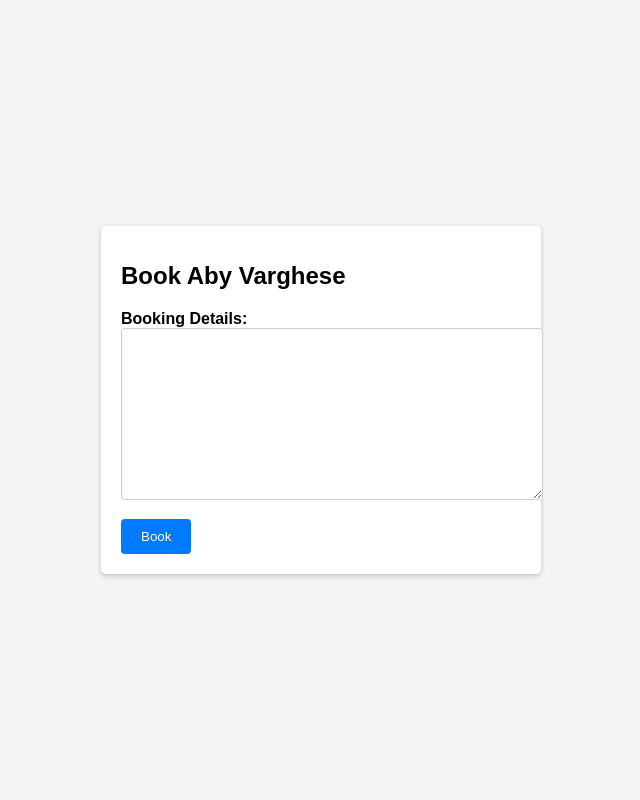
After one commit to AbyvargheseMandapathel/advocate, a Django app: page /book_lawyer/5/ in a window 1280 px wide. The commit adds this page. Shown: the whole page, without its empty margins (319-959 px from the left). Run offline with Django 4.2, Linux system fonts and the light colour scheme; data comes from the database, SQL or seed files in the repository; both versions use the stored data as it was after the commit.

Commit message:
booking done

```diff
--- a/accounts/admin.py
+++ b/accounts/admin.py
@@ -1,6 +1,6 @@
 from django.contrib import admin
 from django.contrib.auth.admin import UserAdmin
-from .models import CustomUser, LawyerProfile , ContactEntry
+from .models import CustomUser, LawyerProfile , ContactEntry , Booking
 
 class CustomUserAdmin(UserAdmin):
     fieldsets = (
@@ -17,3 +17,4 @@ class LawyerProfileAdmin(admin.ModelAdmin):
     list_display = ('id', 'user', 'specialization', 'experience', 'start_date', 'profile_picture')
 
 admin.site.register(ContactEntry)
+admin.site.register(Booking)
--- a/accounts/forms.py
+++ b/accounts/forms.py
@@ -1,5 +1,6 @@
 from django import forms
 from django.contrib.auth.forms import SetPasswordForm
+from .models import Booking
 
 class CustomPasswordResetForm(SetPasswordForm):
     new_password2 = forms.CharField(
@@ -13,3 +14,8 @@ class ContactForm(forms.Form):
     email = forms.EmailField()
     subject = forms.CharField(max_length=100)
     message = forms.CharField(widget=forms.Textarea)
+
+class BookingForm(forms.ModelForm):
+    class Meta:
+        model = Booking
+        fields = ['details']
--- a/accounts/models.py
+++ b/accounts/models.py
@@ -102,3 +102,13 @@ class ContactEntry(models.Model):
 
     def __str__(self):
         return self.name
+
+class Booking(models.Model):
+    user = models.ForeignKey(CustomUser, on_delete=models.CASCADE)
+    lawyer = models.ForeignKey(LawyerProfile, on_delete=models.CASCADE)
+    details = models.TextField()
+    # created_at = models.DateTimeField(auto_now_add=True)
+    # date_time = models.DateTimeField(null=False, blank=False)
+
+    def __str__(self):
+        return self.user.email
--- /dev/null
+++ b/accounts/templates/book_lawyer.html
@@ -0,0 +1,77 @@
+<!DOCTYPE html>
+<html lang="en">
+<head>
+    <meta charset="UTF-8">
+    <meta name="viewport" content="width=device-width, initial-scale=1.0">
+    <title>Book a Lawyer</title>
+    <style>
+        body {
+            font-family: Arial, sans-serif;
+            background-color: #f4f4f4;
+            margin: 0;
+            padding: 0;
+            display: flex;
+            justify-content: center;
+            align-items: center;
+            min-height: 100vh;
+        }
+
+        .container {
+            background-color: #fff;
+            padding: 20px;
+            border-radius: 5px;
+            box-shadow: 0 2px 5px rgba(0, 0, 0, 0.2);
+            width: 400px;
+        }
+
+        h1 {
+            font-size: 24px;
+            margin-bottom: 20px;
+        }
+
+        label {
+            font-weight: bold;
+        }
+
+        input[type="text"],
+        textarea {
+            width: 100%;
+            padding: 10px;
+            margin-bottom: 15px;
+            border: 1px solid #ccc;
+            border-radius: 4px;
+        }
+
+        textarea {
+            height: 150px;
+        }
+
+        button {
+            background-color: #007bff;
+            color: #fff;
+            border: none;
+            border-radius: 4px;
+            padding: 10px 20px;
+            cursor: pointer;
+        }
+
+        button:hover {
+            background-color: #0056b3;
+        }
+    </style>
+</head>
+<body>
+    <div class="container">
+        <h1>Book {{ lawyer.user.get_full_name }}</h1>
+        <form method="post">
+            {% csrf_token %}
+
+            <div class="form-group">
+                <label for="{{ form.details.id_for_label }}">Booking Details:</label>
+                {{ form.details }}
+            </div>
+            <button type="submit">Book</button>
+        </form>
+    </div>
+</body>
+</html>
--- a/accounts/templates/lawyer/lawyer_details.html
+++ b/accounts/templates/lawyer/lawyer_details.html
@@ -122,7 +122,7 @@
                 <!-- lawyer name and contact button -->
                 <div class="lawyer-name-contact-btn d-flex justify-content-between">
                     <h1 class="text-bold">{{ lawyer.user.get_full_name }}</h1>
-                    <button class="contact-btn-profile">Book</button>
+                    <a href="{% url 'book_lawyer' lawyer.id %}"><button class="contact-btn-profile">Book An Appointment</button></a>
                 </div>
 
                 <!-- details of lawyer -->
--- a/accounts/views.py
+++ b/accounts/views.py
@@ -16,9 +16,10 @@ from django.utils.http import urlsafe_base64_decode
 from .forms import CustomPasswordResetForm  # Import your custom form class
 from django.core.exceptions import ValidationError
 from datetime import datetime
-from .models import LawyerProfile
-from .models import ContactEntry
-from .forms import ContactForm
+from .models import LawyerProfile , ContactEntry
+from .forms import ContactForm , BookingForm
+from .models import Booking
+
 
 
 
@@ -100,8 +101,11 @@ def admin_dashboard(request):
         # Calculate the number of lawyers
         lawyer_count = LawyerProfile.objects.count()
 
-        # Pass the count to the template
-        return render(request, 'admin/dashboard.html', {'user': request.user, 'lawyer_count': lawyer_count})
+        # Retrieve the recent 5 bookings, ordered by pk in descending order (greatest to smallest)
+        recent_bookings = Booking.objects.order_by('-pk')[:5]
+
+        # Pass the count and recent bookings to the template
+        return render(request, 'admin/dashboard.html', {'user': request.user, 'lawyer_count': lawyer_count, 'recent_bookings': recent_bookings})
     else:
         return HttpResponseForbidden("Access Denied")
 
@@ -292,3 +296,29 @@ def error(request):
 
 def mail(request):
     return render(request, 'mail.html')
+
+def book(request):
+    return render(request, 'book.html')
+
+def book_lawyer(request, lawyer_id):
+    lawyer = get_object_or_404(LawyerProfile, pk=lawyer_id)
+
+    if request.method == 'POST':
+        form = BookingForm(request.POST)
+
+        if form.is_valid():
+            booking = form.save(commit=False)
+            booking.user = request.user  # Assign the booking to the logged-in user
+            booking.lawyer = lawyer
+            booking.save()
+
+            # Redirect to a success page or display a success message
+            return redirect('home')
+    else:
+        form = BookingForm()
+
+    return render(request, 'book_lawyer.html', {'form': form, 'lawyer': lawyer})
+
+def booking_details(request, booking_id):
+    booking = get_object_or_404(Booking, pk=booking_id)
+    return render(request, 'booking_details.html', {'booking': booking})
--- a/law/urls.py
+++ b/law/urls.py
@@ -13,6 +13,12 @@ urlpatterns = [
     path('accounts/', include('accounts.urls')),
     path('accounts/', include('allauth.urls')),
     path('error/', views.error, name='error'),
+    path('book/', views.book, name='book'),
+    # path('book_lawyer/<int:lawyer_id>/', views.book_lawyer, name='book_lawyer'),
+    path('book_lawyer/<int:lawyer_id>/', views.book_lawyer, name='book_lawyer'),
+    path('booking/<int:booking_id>/', views.booking_details, name='booking_details'),
+
+
 
 
     # path('lawyer/<int:lawyer_id>/', views.lawyer_details, name='lawyer_details'),
```
Also changed, not shown: accounts/templates/admin/dashboard.html (+6 -13 lines), accounts/templates/booking_details.html (added, +15 -0 lines), accounts/migrations/0013_booking.py (added), accounts/migrations/0014_remove_booking_date_time.py (added), accounts/migrations/0015_booking_created_at.py (added), accounts/migrations/0016_remove_booking_created_at.py (added), db.sqlite3.
